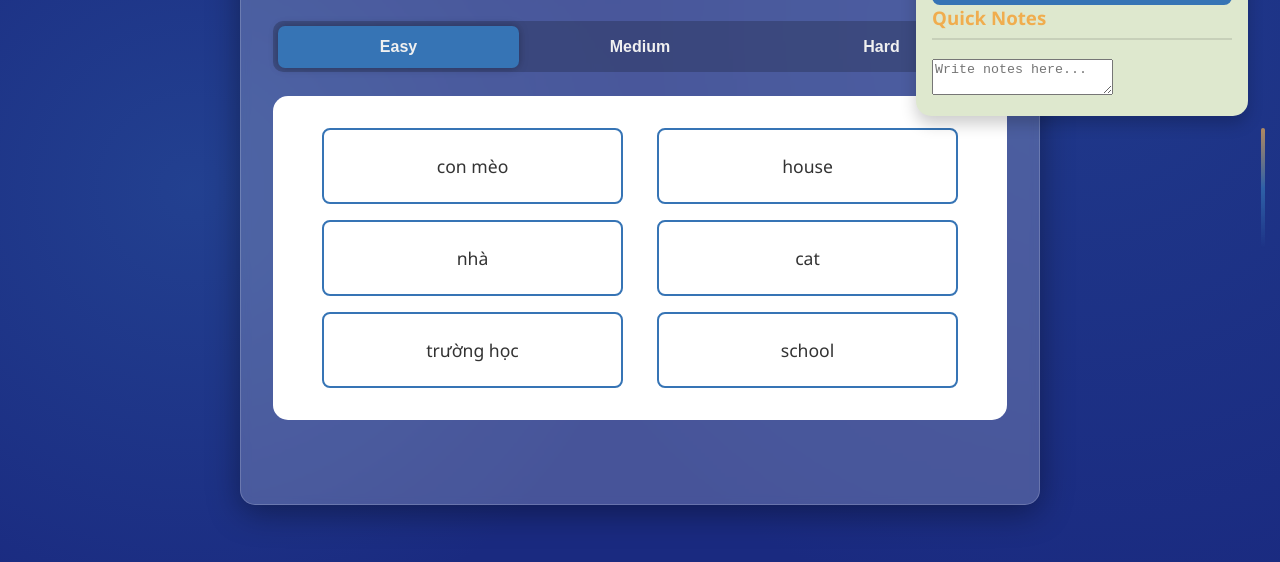
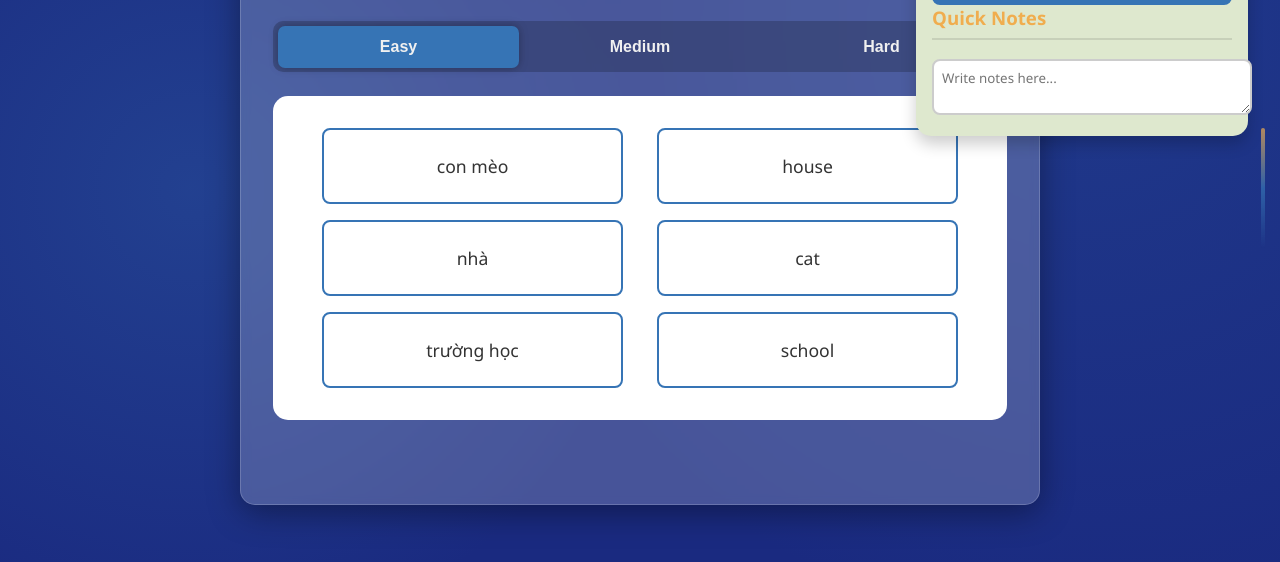
Before and after one commit to Yuriel2008/indexattempt10times.html, a plain HTML site: page indexattempt10.html in a window 1280 px wide. Both pictures are taken after a click on the element 1233 px from the left and 44 px from the top of the page. Shown: the part 212-774 px from the top of the page. Drawn offline with Linux system fonts and the light colour scheme.

Commit message:
Initial commit: Add profile website files

```diff
--- a/indexattempt10.html
+++ b/indexattempt10.html
@@ -318,11 +318,13 @@
             padding-bottom: 0.5rem;
             margin-top: 0;
         }
-        .tools-menu p{
+
+        .tools-menu p {
             font-size: 0.9rem;
             color: #555;
         }
-        .tools-menu button{
+
+        .tools-menu button {
             width: 100%;
             padding: 0.75rem;
             border: none;
@@ -334,8 +336,18 @@
             cursor: pointer;
             transition: background-color 0.3s;
         }
-        .tools-menu button:hover{
+
+        .tools-menu button:hover {
             background-color: var(--selected-color);
+        }
+
+        .tools-menu textarea {
+            width: 100%;
+            min-width: 88px;
+            border: 2px solid #ccc;
+            border-radius: 8px;
+            padding: 0.5rem;
+            font-family:'Segoe UI', Tahoma, Geneva, Verdana, sans-serif;
         }
     </style>
 </head>
```
